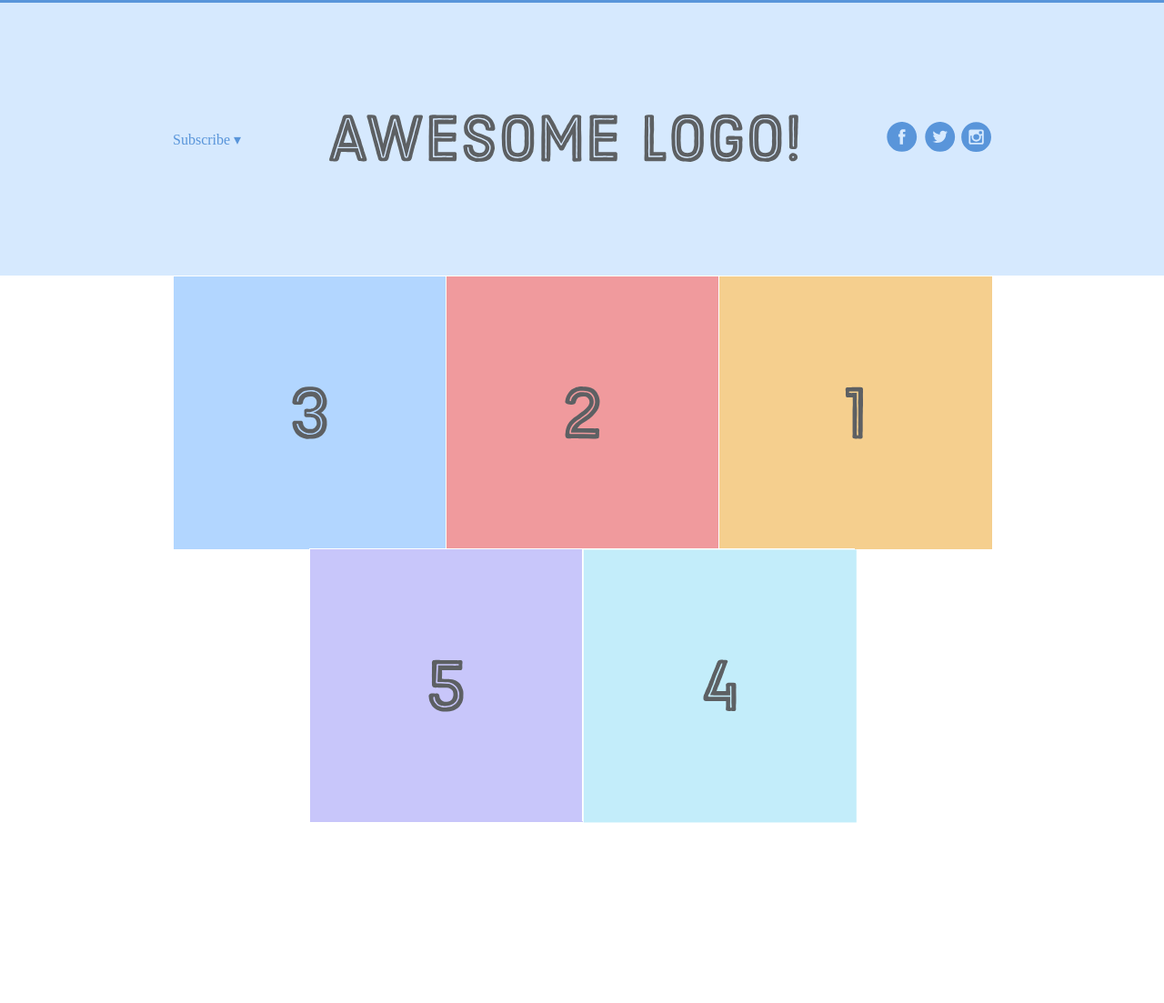
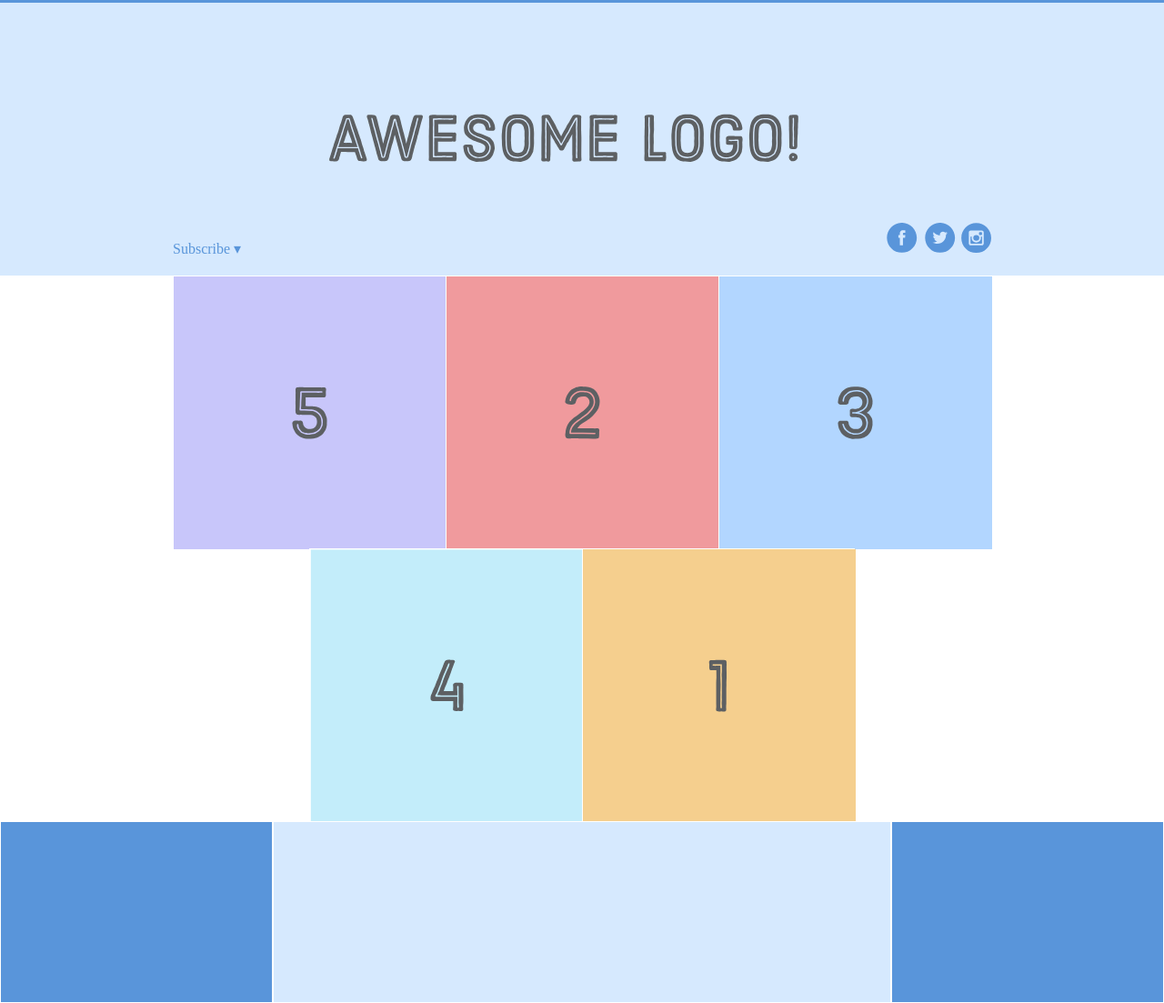
Before and after one commit to kisernl/flexboxtutorial_iih, a plain HTML site: page index.html in a window 1280 px wide. Shown: the part 55-1158 px from the top of the page at 91% size. Before the commit the page ends 964 px from the top, so only its background shows below. Drawn offline with Linux system fonts and the light colour scheme.

Commit message:
complete iih flexbox tutorial

```diff
--- a/index.html
+++ b/index.html
@@ -9,10 +9,12 @@
     <div class='menu-container'>
       <div class='menu'>
         <div class='date'>Aug 14, 2016</div>
-        <div class='links'>
-          <div class='signup'>Sign Up</div>
-          <div class='login'>Login</div>
-      </div>
+        <div class='signup'>Sign Up</div>
+        <div class='login'>Login</div>
+        <!-- <div class='links'> -->
+          <!-- <div class='signup'>Sign Up</div> -->
+          <!-- <div class='login'>Login</div> -->
+      <!-- </div> -->
       </div>
     </div>
     <div class="header-container">
@@ -36,10 +38,15 @@
             <div class="photo-grid-item">
                 <img src="images/four.svg">
             </div>
-            <div class="photo-grid-item">
+            <div class="photo-grid-item last-item">
                 <img src="images/five.svg">
             </div>
         </div>
     </div>
+    <div class='footer'>
+      <div class='footer-item footer-one'></div>
+      <div class='footer-item footer-two'></div>
+      <div class='footer-item footer-three'></div>
+    </div>
   </body>
 </html>
--- a/styles.css
+++ b/styles.css
@@ -54,7 +54,7 @@
     display: flex;
     justify-content: center;
     flex-wrap: wrap;
-    flex-direction: row-reverse;
+    flex-direction: row;
     align-items: center;
   }
 
@@ -63,3 +63,44 @@
     width: 300px;
     height: 300px;
   }
+
+  .first-item {
+    order: 1;
+  }
+
+  .last-item {
+    order: -1;
+  }
+
+  .social,
+  .subscribe {
+    align-self: flex-end;
+    margin-bottom: 20px;
+  }
+
+  .footer {
+    display: flex;
+    justify-content: space-between;
+  }
+
+  .footer-item {
+    border: 1px solid #fff;
+    background-color: #D6E9FE;
+    height: 200px;
+    flex: 1;
+  }
+
+  .footer-three {
+    flex:2
+  }
+
+  .footer-one,
+  .footer-three {
+    background-color: #5995DA;
+    flex: initial;
+    width: 300px;
+  }
+
+  .signup {
+    margin-left: auto;
+  }
```
